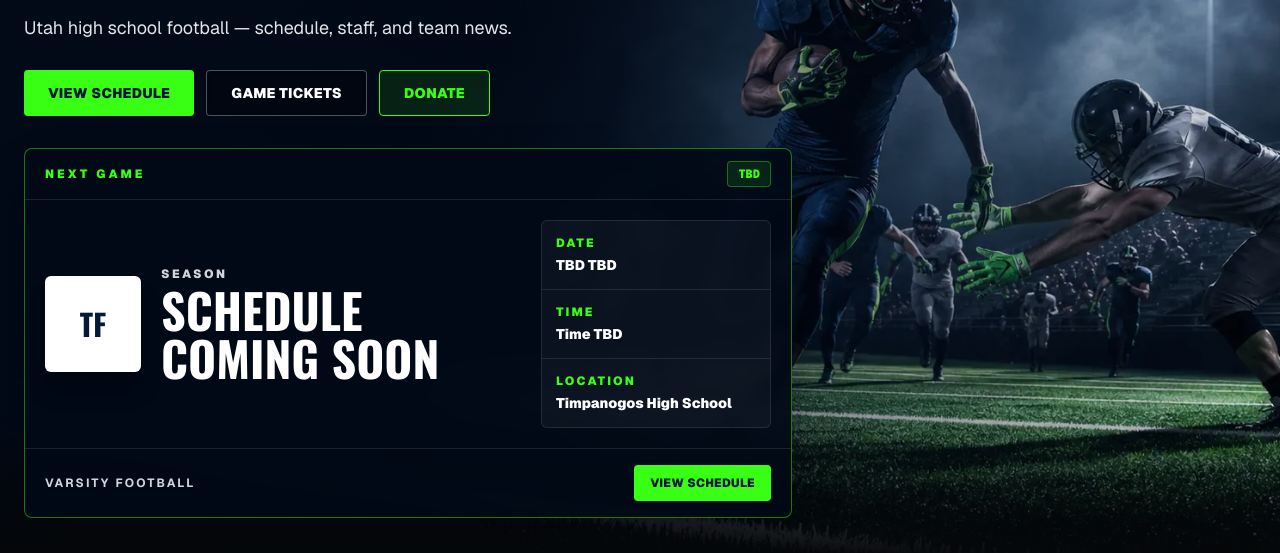
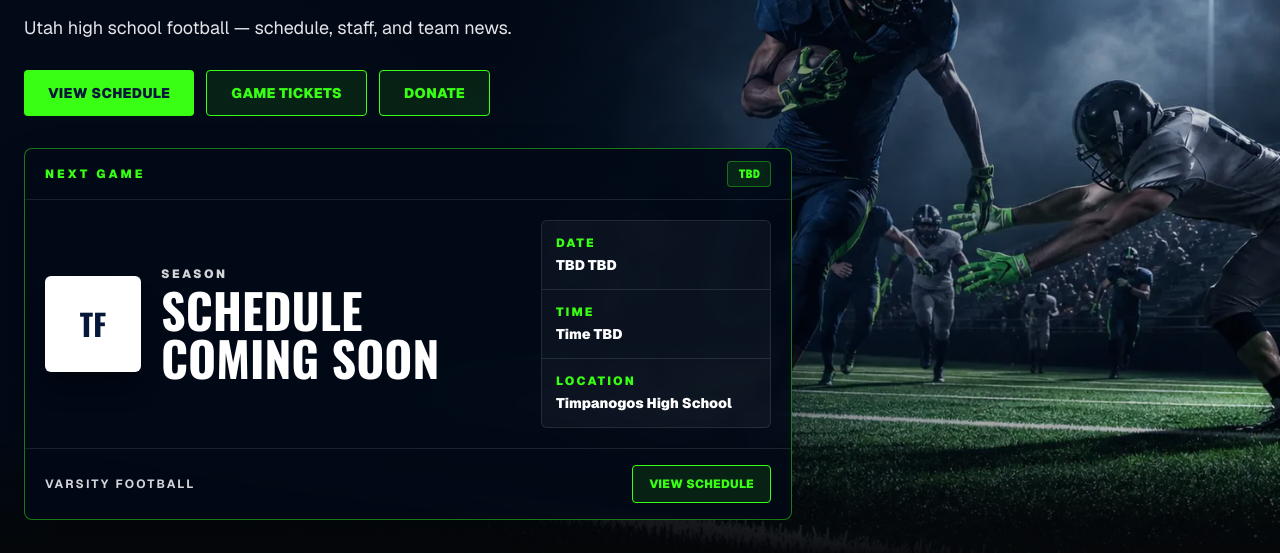
Before and after one commit to bhunter10/timpanogosfootball, a Next.js app: page / in a window 1280 px wide. Shown: the part 348-901 px from the top of the page. Built offline with nearby package versions, Linux system fonts and the light colour scheme; no server answers.

Commit message:
styling match for buttons

```diff
--- a/app/page.tsx
+++ b/app/page.tsx
@@ -151,7 +151,7 @@ export default async function Home() {
                 href={TICKETS_URL}
                 target="_blank"
                 rel="noopener noreferrer"
-                className="inline-flex items-center justify-center rounded-sm border border-white/30 bg-black/25 px-6 py-3 text-sm font-black uppercase tracking-wide text-white backdrop-blur transition hover:border-[var(--tf-neon)] hover:text-[var(--tf-neon)]"
+                className="inline-flex items-center justify-center rounded-sm border border-[var(--tf-neon)] bg-[var(--tf-neon)]/10 px-6 py-3 text-sm font-black uppercase tracking-wide text-[var(--tf-neon)] backdrop-blur transition hover:bg-[var(--tf-neon)] hover:text-[var(--tf-navy)]"
               >
                 Game Tickets
               </a>
@@ -257,14 +257,14 @@ export default async function Home() {
                     href={nextGameAction.href}
                     target="_blank"
                     rel="noopener noreferrer"
-                    className="inline-flex w-full items-center justify-center rounded-sm bg-[var(--tf-neon)] px-4 py-2.5 text-xs font-black uppercase tracking-wide text-[var(--tf-navy)] transition hover:brightness-110 sm:w-auto"
+                    className="inline-flex w-full items-center justify-center rounded-sm border border-[var(--tf-neon)] bg-[var(--tf-neon)]/10 px-4 py-2.5 text-xs font-black uppercase tracking-wide text-[var(--tf-neon)] transition hover:bg-[var(--tf-neon)] hover:text-[var(--tf-navy)] sm:w-auto"
                   >
                     {nextGameAction.label}
                   </a>
                 ) : (
                   <Link
                     href={nextGameAction.href}
-                    className="inline-flex w-full items-center justify-center rounded-sm bg-[var(--tf-neon)] px-4 py-2.5 text-xs font-black uppercase tracking-wide text-[var(--tf-navy)] transition hover:brightness-110 sm:w-auto"
+                    className="inline-flex w-full items-center justify-center rounded-sm border border-[var(--tf-neon)] bg-[var(--tf-neon)]/10 px-4 py-2.5 text-xs font-black uppercase tracking-wide text-[var(--tf-neon)] transition hover:bg-[var(--tf-neon)] hover:text-[var(--tf-navy)] sm:w-auto"
                   >
                     {nextGameAction.label}
                   </Link>
```
